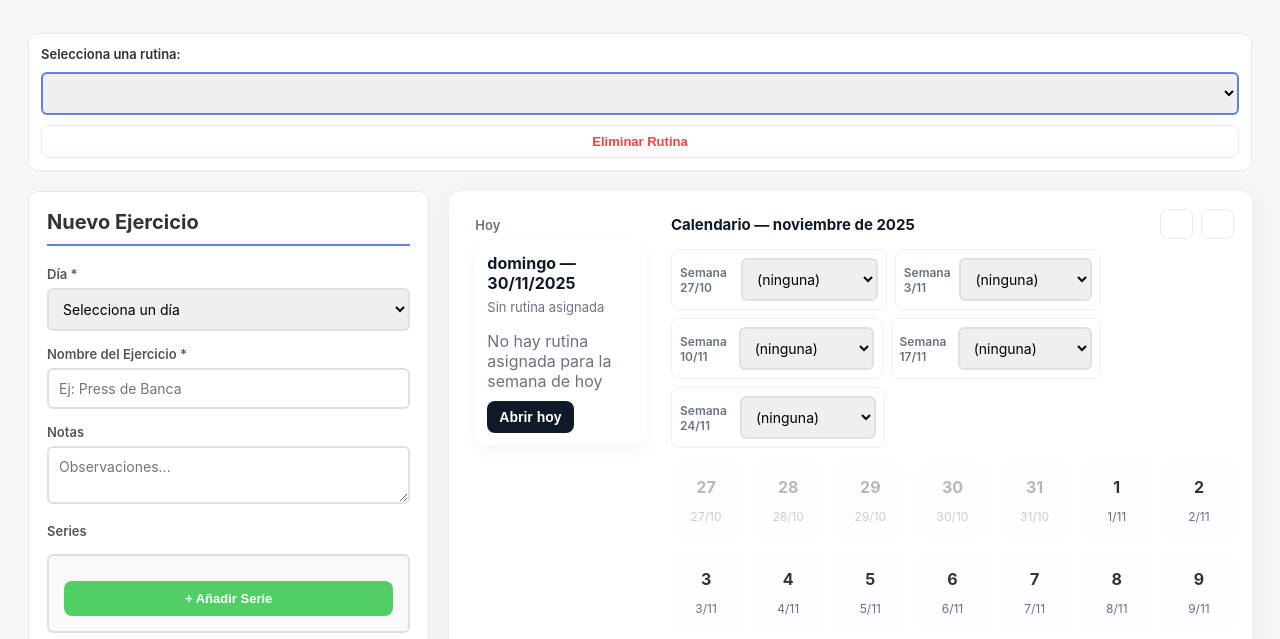
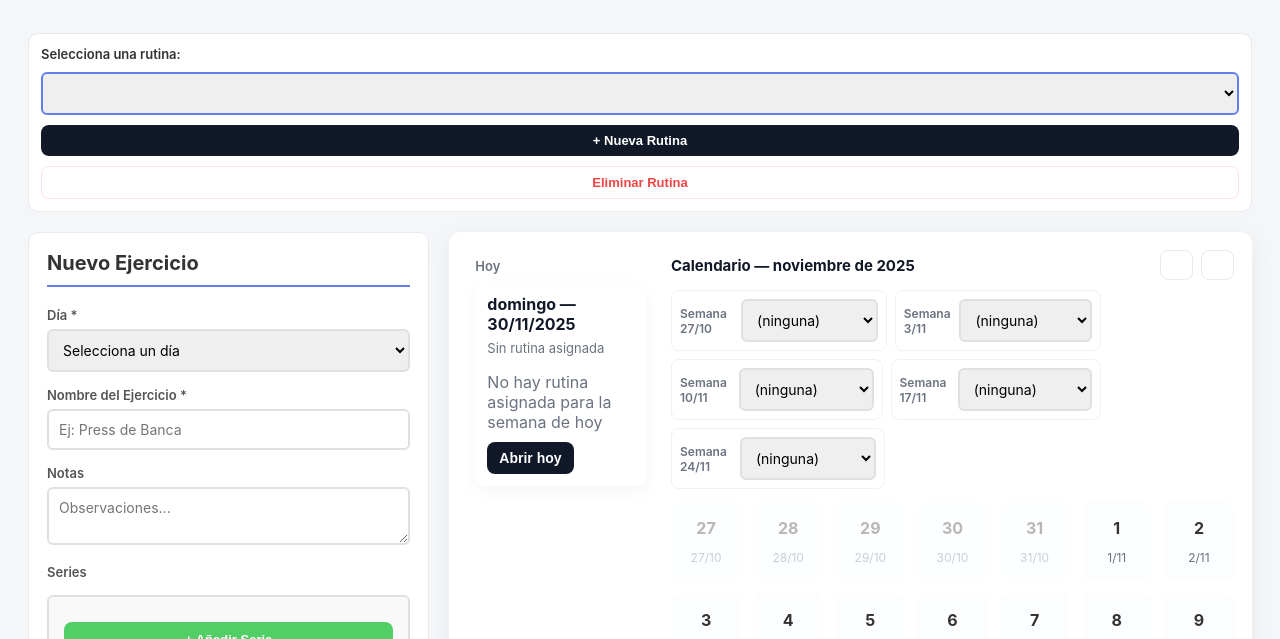
Before and after one commit to DanielDeMiguelMartinez/first_repository_2024, a plain HTML site: page index.html in a window 1280 px wide. Shown: the part 100-739 px from the top of the page. Drawn offline with Linux system fonts and the light colour scheme.

Commit message:
UI: add '+ Nueva Rutina' button to create new routines with prompt dialog

```diff
--- a/index.html
+++ b/index.html
@@ -554,6 +554,7 @@
         <div class="selector-semanas">
             <label for="weekSelect">Selecciona una rutina:</label>
             <select id="weekSelect" onchange="cambiarSemana()"></select>
+            <button class="new-semana-btn" onclick="addNewRoutine()">+ Nueva Rutina</button>
             <button class="delete-week-btn" onclick="deleteSelectedWeek()">Eliminar Rutina</button>
 
         </div>
@@ -741,6 +742,11 @@
             localStorage.setItem(ASSIGNMENTS_KEY, JSON.stringify(assignments));
         }
 
+        function addNewRoutine() {
+            const name = prompt('Nombre de la rutina:', 'Rutina ' + (Object.keys(routines).length + 1));
+            if (!name || !name.trim()) return;
+            createEmptyWeek(name.trim());
+        }
 
 
         function createEmptyWeek(name) {
```
